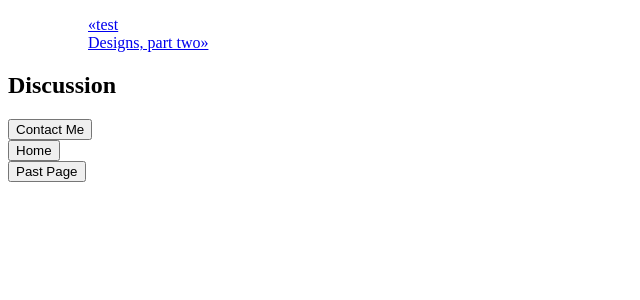
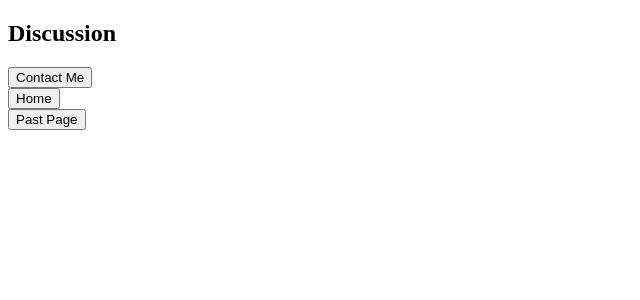
Before and after one commit to trebor2/trebor2.github.io, a Jekyll site: the page built from _posts/2016-11-12-discussion.md, in a window 1280 px wide. Shown: the top 300 px of the page, without its empty margins (0-640 px from the left). Built offline with Jekyll 4.4.1, drawn with Linux system fonts in a browser that asks for light colours.

Commit message:
Update page.html

```diff
--- a/_layouts/page.html
+++ b/_layouts/page.html
@@ -3,17 +3,6 @@ layout: default
 ---
 <article class="c-article">
   <div class="c-article__main">
-    <ul class="header">
-      <ul class="button">
-        {% if page.previous.url %}
-          <div class="button0"><a href="{{page.previous.url}}">&laquo;{{page.previous.title}}</a></div>
-        {% endif %}
-        {% if page.next.url %}
-            <div class="button0"><a href="{{page.next.url}}">{{page.next.title}}&raquo;</a></div>
-          {% endif %}
-      </ul>
-    </ul>
     {{ content }}
-
   </div>
 </article>
```
